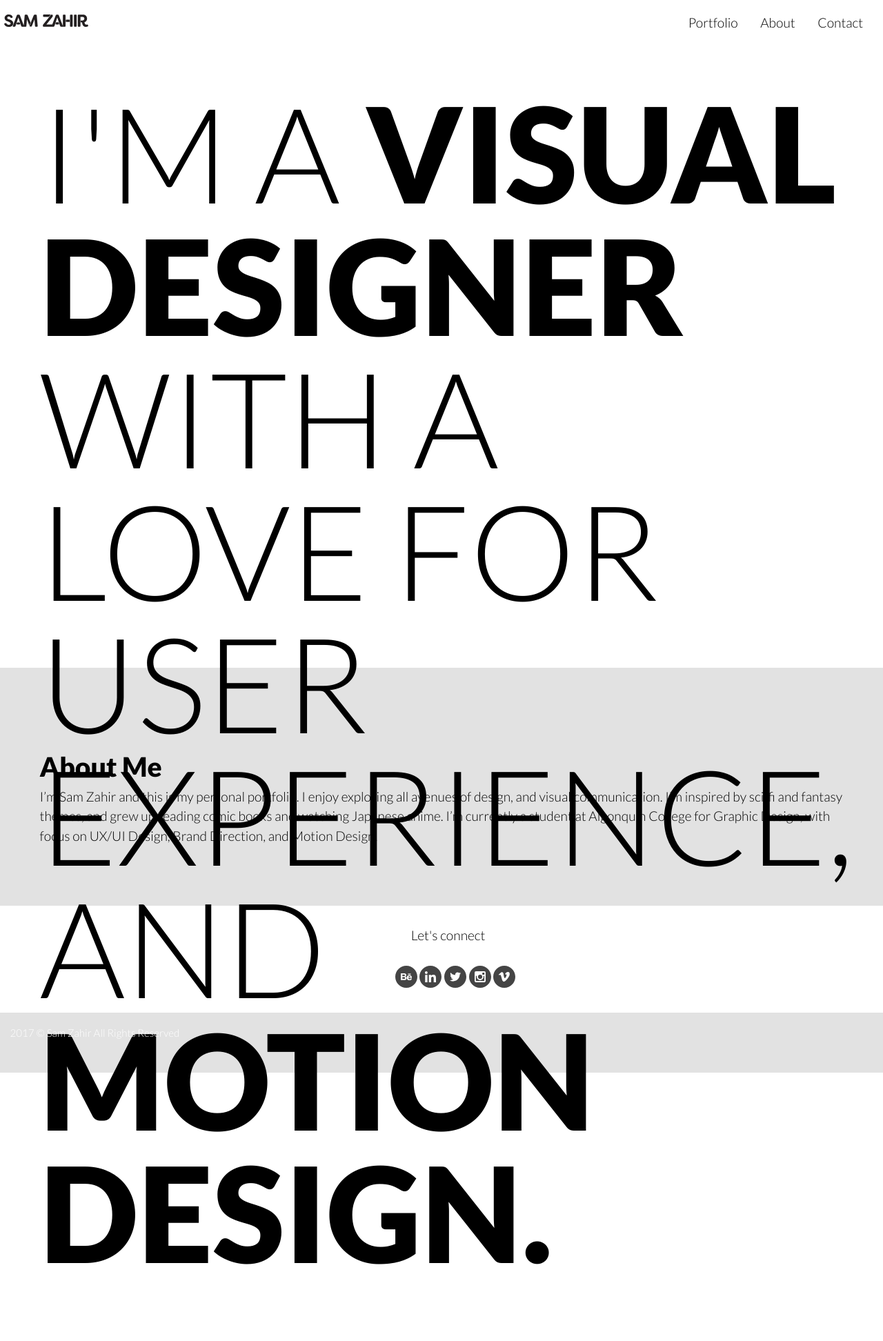
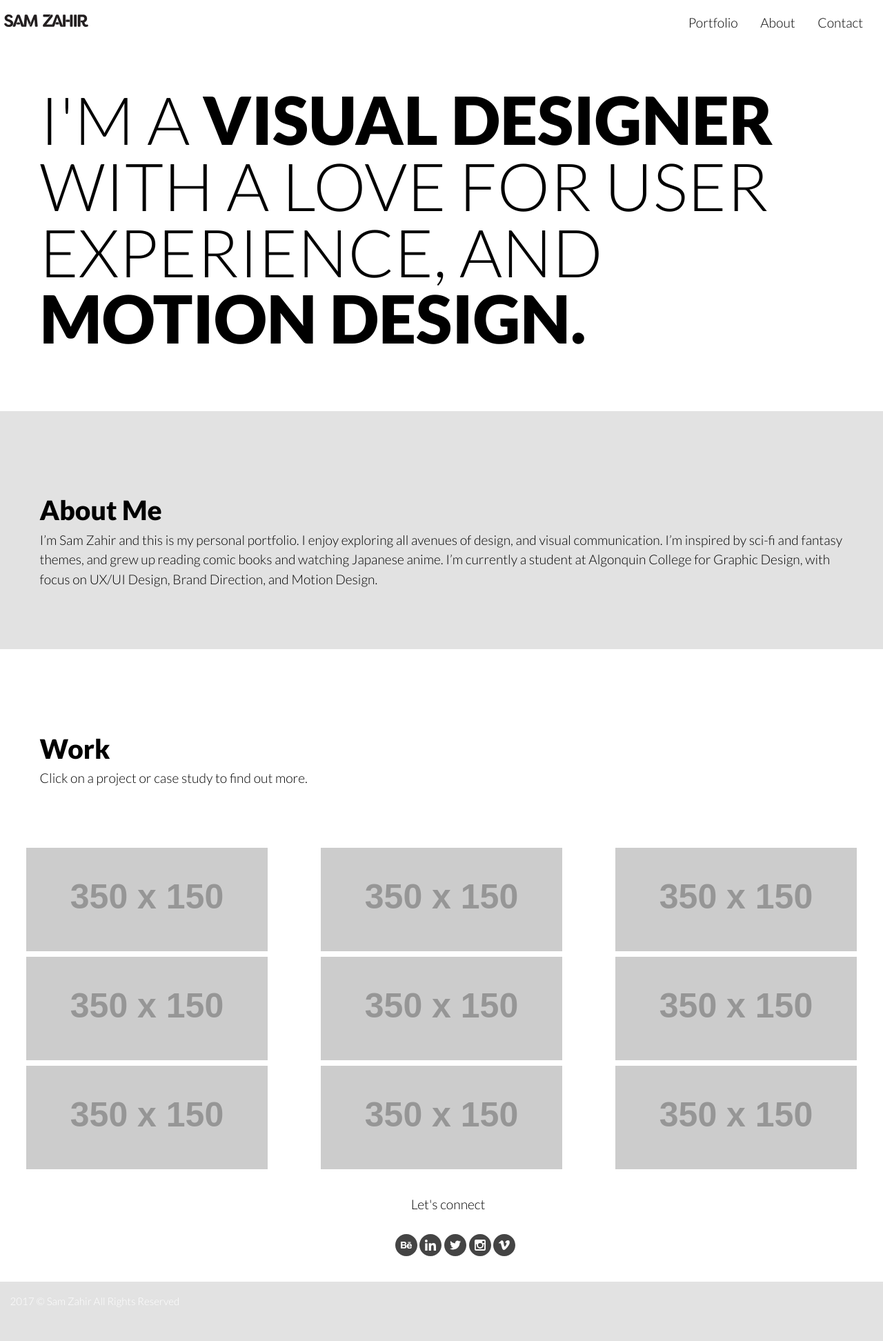
Before and after one commit to samzah/portfolio, a Jekyll site: the page built from index.html, in a window 1280 px wide. Shown: the whole page at 69% size. Built offline with Jekyll 4.4.1, drawn with Linux system fonts in a browser that asks for light colours; before the commit the page ends 1872 px from its top, so only the background shows below that.

Commit message:
other things

```diff
--- a/css/type.css
+++ b/css/type.css
@@ -60,7 +60,7 @@ fieldset, pre, table {
 }
 
 .bigtext {
-  font-size: 10rem;
+  font-size: 5rem;
   line-height: 1;
 }
 .yotta {
--- a/index.html
+++ b/index.html
@@ -7,7 +7,7 @@ layout: default
 </ul>
 
   <div class="grid">
-    <div class="unit s-1 m-1 l-1 island-double fullscreen">
+    <div class="unit s-1 m-1 l-1 island-double">
       <p class="bigtext">I'M A <b>VISUAL DESIGNER</b> WITH A LOVE FOR USER EXPERIENCE, AND <b>MOTION DESIGN.</b></p>
     </div>
   </div>
@@ -17,9 +17,78 @@ layout: default
       <h2 class="pad-t-2 zetta">About Me</h2>
       <p>I’m Sam Zahir and this is my personal portfolio. I enjoy exploring all avenues of design, and visual communication. I’m inspired by sci-fi and fantasy themes, and grew up reading comic books and watching Japanese anime. I’m currently a student at Algonquin College for Graphic Design, with focus on UX/UI Design, Brand Direction, and Motion Design.</p>
       </div>
+  </div>
+
+    <div id="work">
+      <div class="unit s-1 m-1 l-1 island-double wrapper">
+        <h2 class="pad-t-2 zetta">Work</h2>
+        <p>Click on a project or case study to find out more.</p>
+      </div>
     </div>
 
-  <div id="work">
+  <div class="grid section-white">
+
+    <div class="wrapper">
+      <div class="unit xs-1 s-1 m-1-2 l-1-3 gutter-1-4">
+        <img src="http://placehold.it/350x150">
+      </div>
+    </div>
+
+    <div class="wrapper">
+      <div class="unit xs-1 s-1 m-1-2 l-1-3 gutter-1-4">
+        <img src="http://placehold.it/350x150">
+      </div>
+    </div>
+
+    <div class="wrapper">
+      <div class="unit xs-1 s-1 m-1-2 l-1-3 gutter-1-4">
+        <img src="http://placehold.it/350x150">
+      </div>
+    </div>
+
+  </div>
+
+  <div class="grid section-white">
+
+    <div class="wrapper">
+      <div class="unit xs-1 s-1 m-1-2 l-1-3 gutter-1-4">
+        <img src="http://placehold.it/350x150">
+      </div>
+    </div>
+
+    <div class="wrapper">
+      <div class="unit xs-1 s-1 m-1-2 l-1-3 gutter-1-4">
+        <img src="http://placehold.it/350x150">
+      </div>
+    </div>
+
+    <div class="wrapper">
+      <div class="unit xs-1 s-1 m-1-2 l-1-3 gutter-1-4">
+        <img src="http://placehold.it/350x150">
+      </div>
+    </div>
+
+  </div>
+
+  <div class="grid section-white wrapper">
+
+    <div class="wrapper">
+      <div class="unit xs-1 s-1 m-1-2 l-1-3 gutter-1-4">
+        <img src="http://placehold.it/350x150">
+      </div>
+    </div>
+
+    <div class="wrapper">
+      <div class="unit xs-1 s-1 m-1-2 l-1-3 gutter-1-4">
+        <img src="http://placehold.it/350x150">
+      </div>
+    </div>
+
+    <div class="wrapper">
+      <div class="unit xs-1 s-1 m-1-2 l-1-3 gutter-1-4">
+        <img src="http://placehold.it/350x150">
+      </div>
+    </div>
 
   </div>
 
```
Also changed, not shown: 2 other files.
